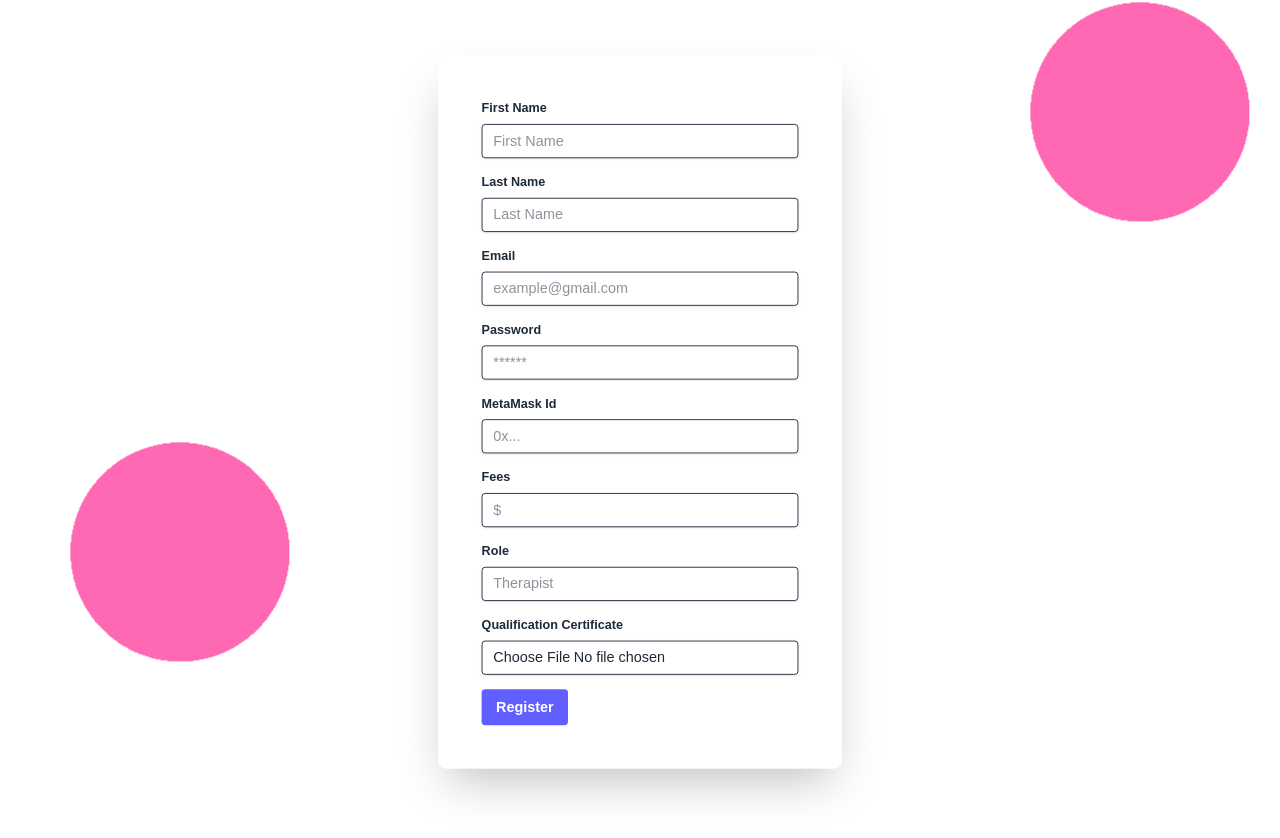
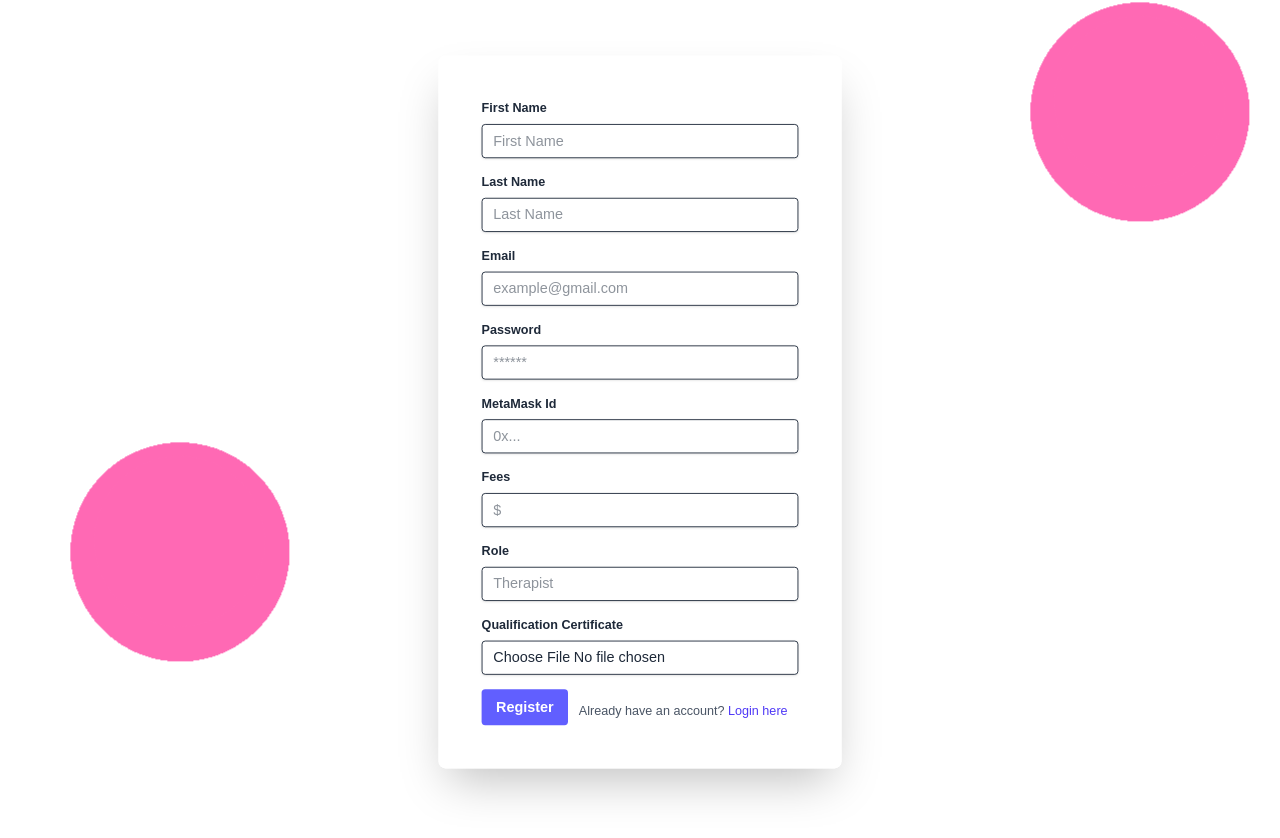
Before and after one commit to swastik1283/Serenify, a Next.js app: page /DocRegister in a window 1280 px wide. Shown: the top 838 px of the page. Built offline with nearby package versions, Linux system fonts and the light colour scheme.

Commit message:
Doc register

```diff
--- a/src/app/DocRegister/page.js
+++ b/src/app/DocRegister/page.js
@@ -374,7 +374,11 @@ const DocRegister = () => {
             className="bg-indigo-500 hover:bg-indigo-700 text-white font-bold py-2 px-4 rounded focus:outline-none focus:shadow-outline"
             type="submit">
             Register
+
           </button>
+          <p className="mt-2 text-sm text-gray-600">
+  Already have an account? <a href="/DoctorLogin" className="text-indigo-600 hover:underline">Login here</a>
+</p>
           <p className="text-black">{message}</p>
         </div>
       </form>
```
